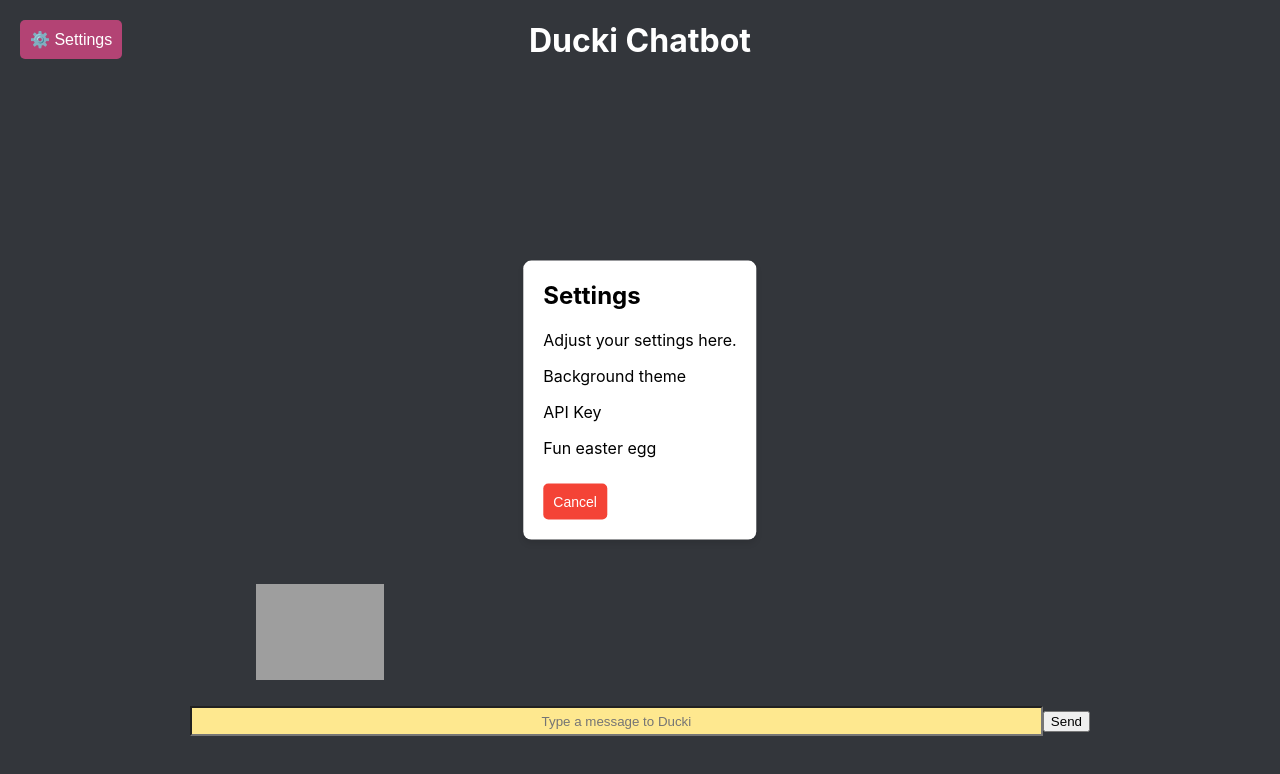
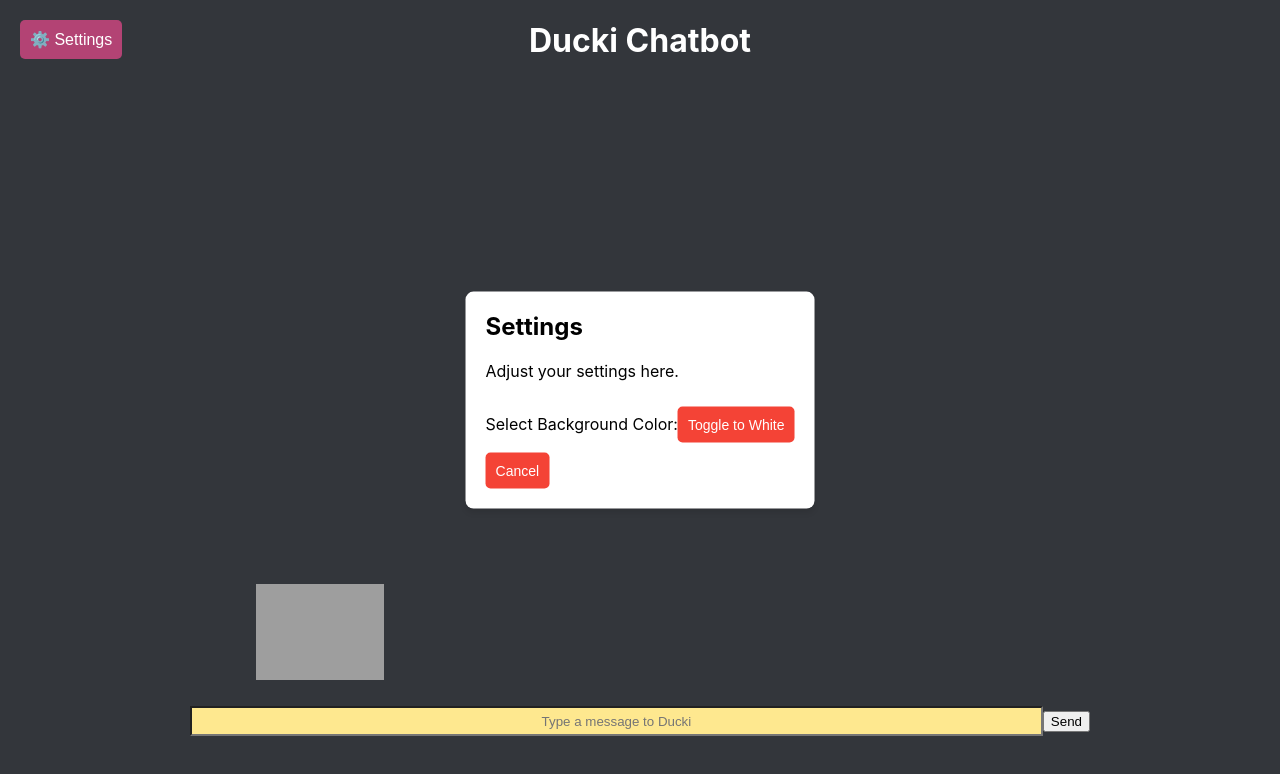
Before and after one commit to UNO-CSCI4830/Ducki, a React (Create React App) app in the folder frontend/: page / in a window 1280 px wide. Both pictures are taken after a click on the button "⚙️ Settings". Shown: the top 774 px of the page. Built offline with nearby package versions, Linux system fonts and the light colour scheme; grey boxes are pictures that could not be loaded.

Commit message:
adding background color swithc button/function

```diff
--- a/frontend/src/App.js
+++ b/frontend/src/App.js
@@ -7,6 +7,7 @@ const Chatbot = () => {
   const [message, setMessage] = useState("");
   const [recentResponse, setRecentResponse] = useState(null);
   const [showSettings, setShowSettings] = useState(false);
+  const [bgColor, setBgColor] = useState("#33363b"); // Initial background color is white
 
   const sendMessage = async (e) => {
     e.preventDefault();
@@ -32,13 +33,18 @@ const Chatbot = () => {
     setShowSettings(false);
   };
 
+  // Toggle background color between black and white
+  const toggleBackgroundColor = () => {
+    setBgColor(prevColor => prevColor === "white" ? "#33363b" : "white");
+  };
+
   return (
-    <div className="container">
+    <div className="container" style={{ backgroundColor: bgColor }}> {/* Apply dynamic background color */}
       <button className="settings-button" onClick={toggleSettings}>
         ⚙️ Settings
       </button>
 
-      <h1 align="center" style={{ color: "white" }}>Ducki Chatbot</h1>
+      <h1 align="center" style={{ color: bgColor === "white" ? "black" : "white" }}>Ducki Chatbot</h1>
 
       <div className="DuckiImage">
         <img src={Ducki} alt="Ducki icon" />
@@ -70,9 +76,12 @@ const Chatbot = () => {
         <div className="settings-modal">
           <h2>Settings</h2>
           <p>Adjust your settings here.</p>
-          <p>Background theme</p>
-          <p>API Key</p>
-          <p>Fun easter egg</p>
+          <div>
+            <label>Select Background Color:</label>
+            <button onClick={toggleBackgroundColor}>
+              Toggle to {bgColor === "white" ? "Black" : "White"}
+            </button>
+          </div>
           <button onClick={closeSettings}>Cancel</button>
         </div>
       )}
```
